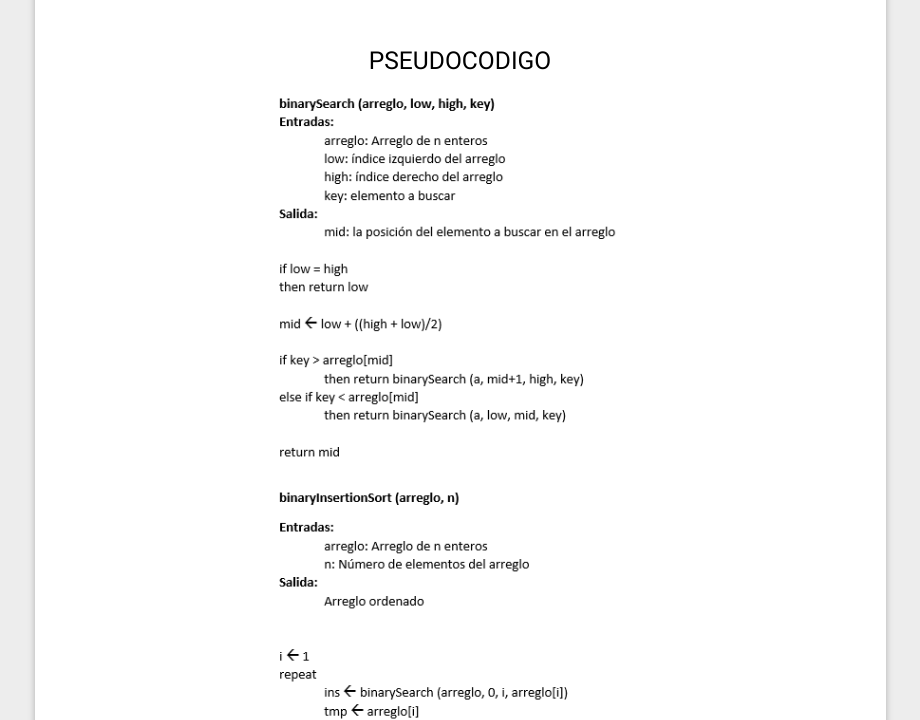
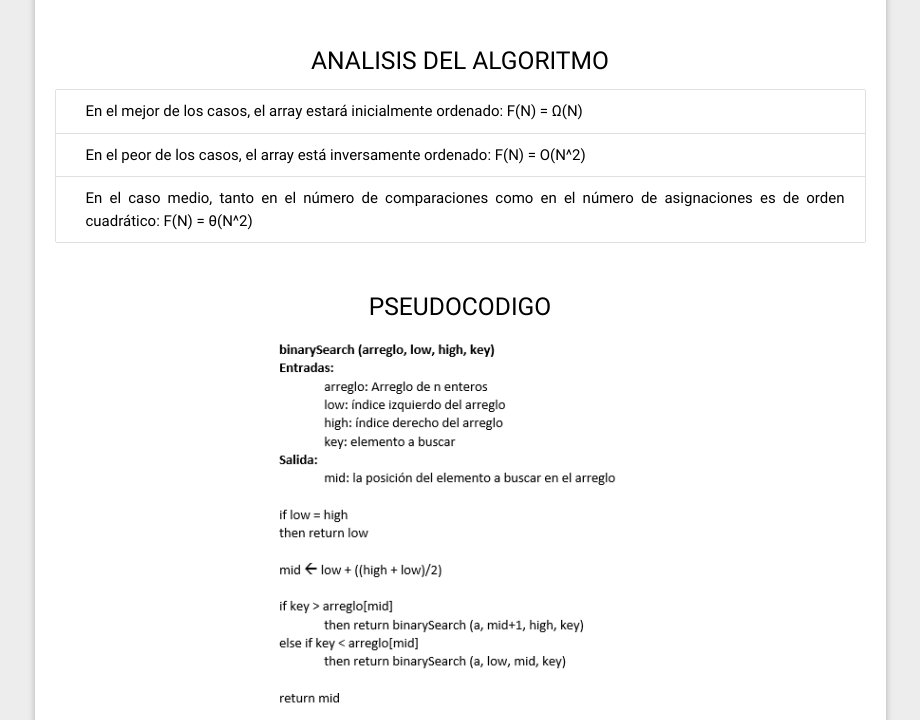
Before and after one commit to CirnoCL/BinaryInsertionSort, a plain HTML site: page index.html in a window 1280 px wide. Shown: the part 3340-4060 px from the top of the page, without its empty margins (180-1100 px from the left). Drawn offline with nearby package versions, Linux system fonts and the light colour scheme.

Commit message:
agregado el analisis de algoritmos

```diff
--- a/index.html
+++ b/index.html
@@ -90,11 +90,21 @@ Toma su nombre debido a la similitud de ordenamiento de los arboles binarios.<br
                         <li class="collection-item">    Toma su nombre debido a la similitud de ordenamiento de los arboles binarios.</li>
                     </ul>
                     <br>
+                    <div>
+                        <h5>Analisis del algoritmo</h5>
+                        <ul class="collection with-header">
+                            <li class="collection-item">En el mejor de los casos, el array estará inicialmente ordenado: F(N) = Ω(N)</li>
+                            <li class="collection-item">En el peor de los casos, el array está inversamente ordenado: F(N) = O(N^2)</li>
+                            <li class="collection-item">En el caso medio, tanto en el número de comparaciones como en el número de asignaciones es de orden cuadrático: F(N) = θ(N^2)</li>
+                        </ul>
+                    </div>
+                    <br>
                     <div class="container portfolio">
                         <div class="row">
                             <div class="col s12 m12 l12 portfolio-holder">
                                         <h5>Pseudocodigo</h5>
                                         <img class="materialboxed" src="img/bipseudo.png">
+                                        <hr>
                                         <h5>Insercion Binaria en C</h5>
                                         <img class="materialboxed" src="img/binarysort.png">
                             </div>
```
Lines whose indentation alone changed are shown as unchanged.
